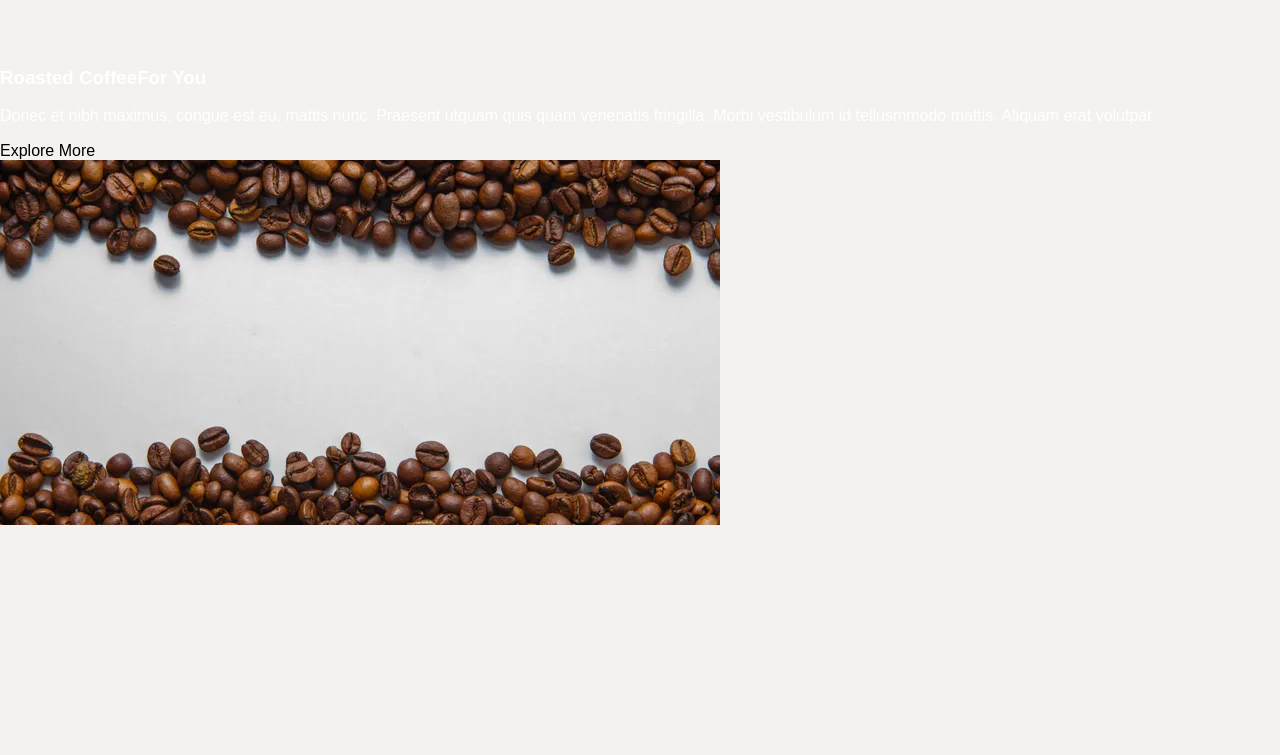
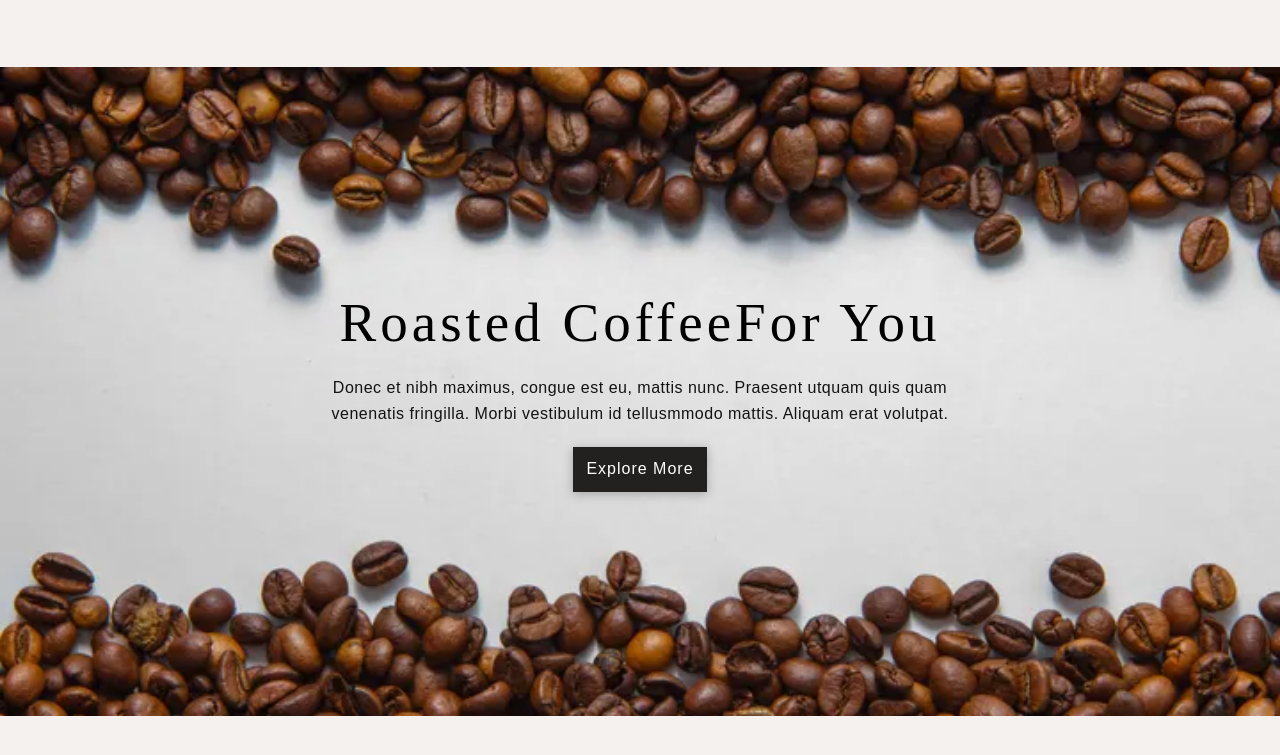
Before and after one commit to SofiaBolesta/cafena, a website: page source/index.html in a window 1280 px wide. Shown: the part 999-1754 px from the top of the page. Before the commit the page ends 1524 px from the top, so only its background shows below. Drawn offline with nearby package versions, Linux system fonts and the light colour scheme; files that its build step writes are made by us from their sources; files whose address does not match are found by name; a web font is replaced by a local one.

Commit message:
section styling purchase-coffe

```diff
--- /dev/null
+++ b/source/styles/blocks/main/purchase-coffee.scss
@@ -0,0 +1,67 @@
+.purchase-coffee {
+  width: 100%;
+  margin-bottom: 140px;
+  display: grid;
+  grid-template-columns: 1fr 671px 1fr;
+  grid-template-rows: 1fr;
+}
+
+.purchase-coffee__picture {
+  display: block;
+  width: 100%;
+  grid-column: 1/-1;
+  grid-row: 1/-1;
+}
+
+.purchase-coffee__picture img {
+  display: block;
+  width: 100%;
+}
+
+.purchase-coffee__wrapper {
+  max-width: 1440px;
+  padding: 0 20px;
+  grid-column: 2;
+  grid-row: 1/-1;
+  position: relative;
+  z-index: 1;
+  display: flex;
+  flex-direction: column;
+  align-items: center;
+  justify-content: center;
+}
+
+.purchase-coffee__wrapper h3 {
+  color: #000000;
+  font-family: "ZCOOLXiaoWei", serif;
+  font-size: 55px;
+  font-weight: 400;
+  line-height: 65px;
+  letter-spacing: 4px;
+  text-align: center;
+  margin: 0 0 20px;
+}
+
+.purchase-coffee__wrapper p {
+  color: #141313;
+  font-size: 16px;
+  font-weight: 400;
+  line-height: 26px;
+  letter-spacing: 0.5px;
+  text-align: center;
+  margin: 0 0 20px;
+}
+
+.purchase-coffee__button {
+  display: block;
+  font-family: "OpenSans", sans-serif;
+  font-size: 16px;
+  font-weight: 400;
+  line-height: 26px;
+  letter-spacing: 1px;
+  text-align: center;
+  padding: 9px 13px 10px;
+  color: #ffffff;
+  box-shadow: 0 2px 10px 0 rgba(#000000, 0.25);
+  background-color: #232020;
+}
--- a/source/styles/styles.scss
+++ b/source/styles/styles.scss
@@ -16,3 +16,4 @@
 @import "blocks/main/promo";
 @import "blocks/main/about-us/about-us";
 @import "blocks/main/about-us/best-coffee-flavor";
+@import "blocks/main/purchase-coffee";
```
